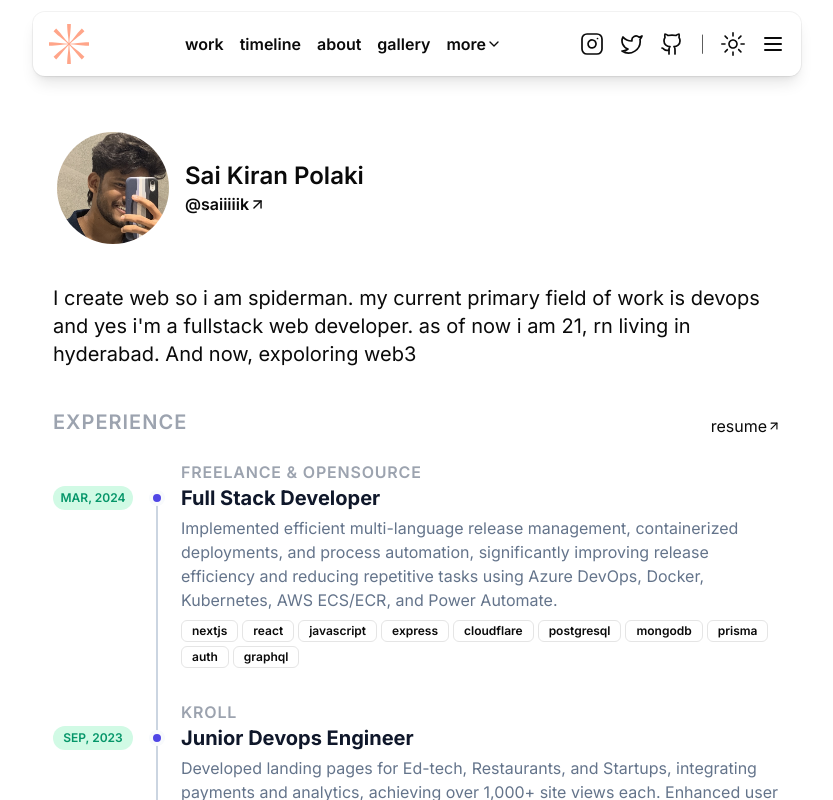
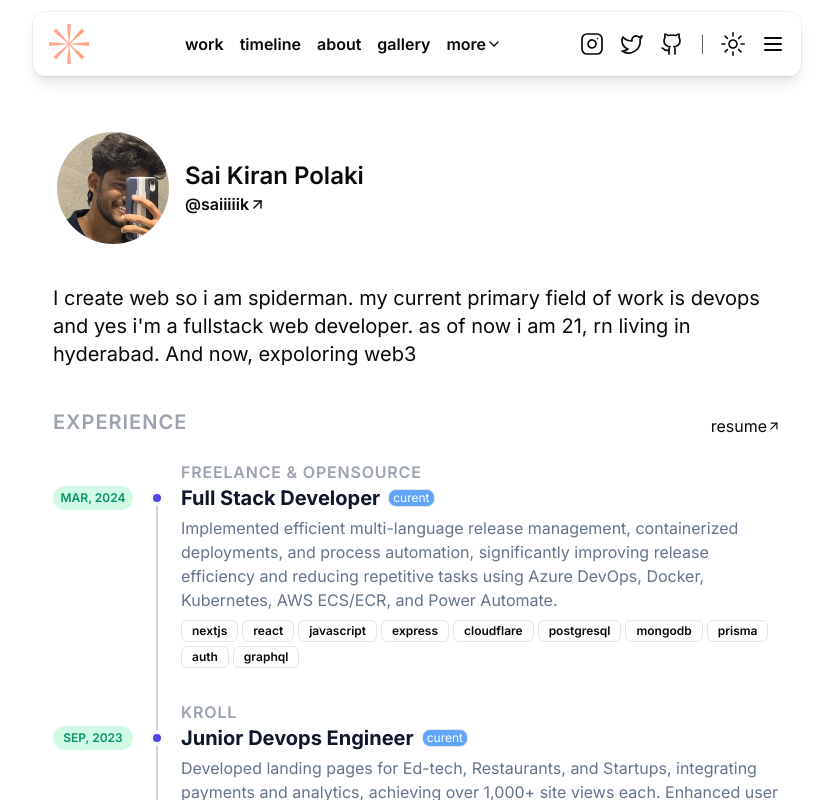
Before and after one commit to KiranPolaki/normalsite, a Next.js app: page / in a window 1280 px wide. Shown: the top 800 px of the page, without its empty margins (223-1056 px from the left). Built offline with nearby package versions, Linux system fonts and the light colour scheme.

Commit message:
new cureent tag added

```diff
--- a/components/work/WorkExperience.jsx
+++ b/components/work/WorkExperience.jsx
@@ -23,6 +23,7 @@ function WorkExperience() {
         "auth",
         "graphql",
       ],
+      current: true,
     },
     {
       name: "Kroll",
@@ -42,6 +43,7 @@ function WorkExperience() {
         "powerautomate",
         "react",
       ],
+      current: true,
     },
     {
       name: "Kroll",
@@ -51,6 +53,7 @@ function WorkExperience() {
       description:
         "Contributed to real-time CMDB projects, delivering solutions for over 10,000 records. Enhanced user experience by implementing functional client support pages with scripts.",
       technologies: ["typescript", "clientscript", "businessscript", "cms"],
+      current: false,
     },
   ]);
   return (
@@ -65,8 +68,17 @@ function WorkExperience() {
             <time className="sm:absolute left-0 translate-y-0.5 inline-flex items-center justify-center text-xs font-semibold uppercase w-20 h-6 mb-3 sm:mb-0 text-emerald-600 bg-emerald-100 rounded-full">
               {work.start}
             </time>
-            <div className="text-xl font-bold text-slate-900 dark:text-slate-100">
+            <div className="text-xl font-bold text-slate-900 dark:text-slate-100 flex gap-2">
               {work.role}
+              {work.current ? (
+                <div className="text-xs font-normal flex items-center">
+                  <div className="border px-1 rounded-lg bg-blue-400 text-white">
+                    curent
+                  </div>
+                </div>
+              ) : (
+                <></>
+              )}
             </div>
           </div>
 
```
